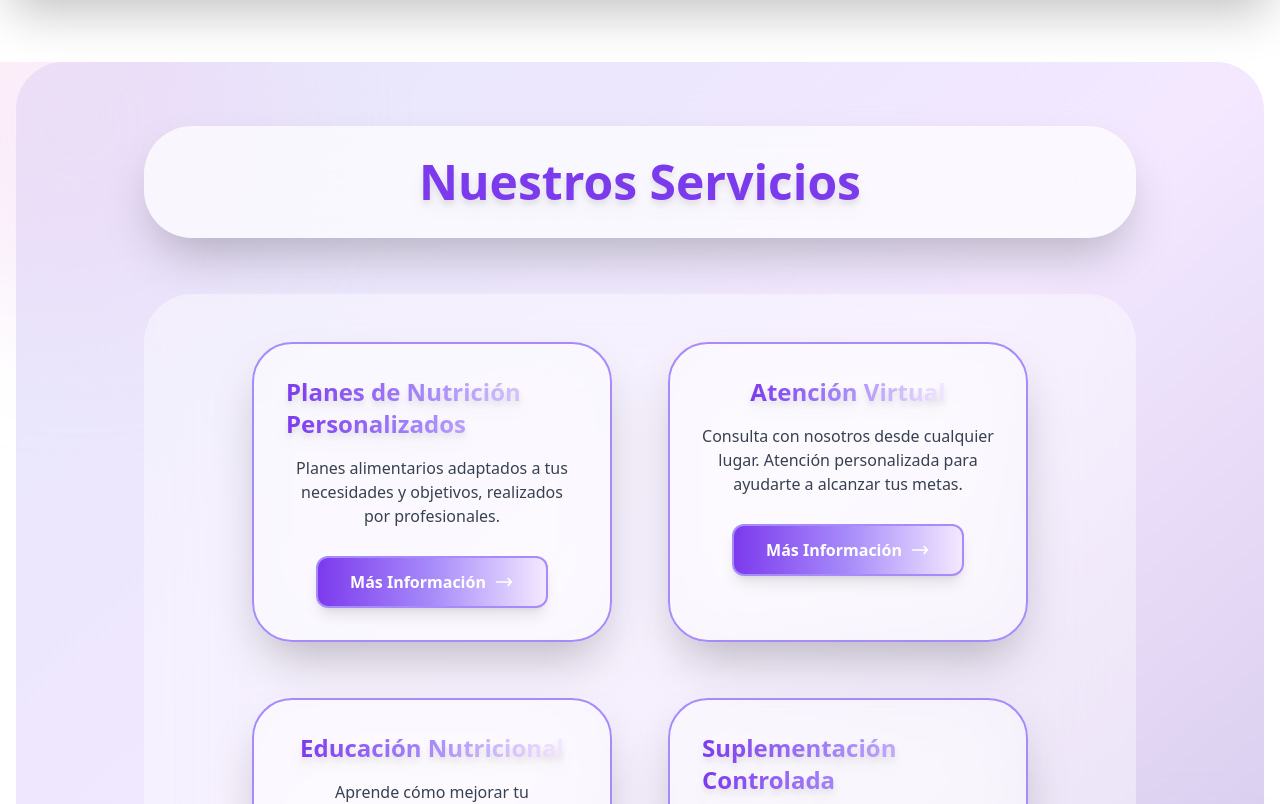
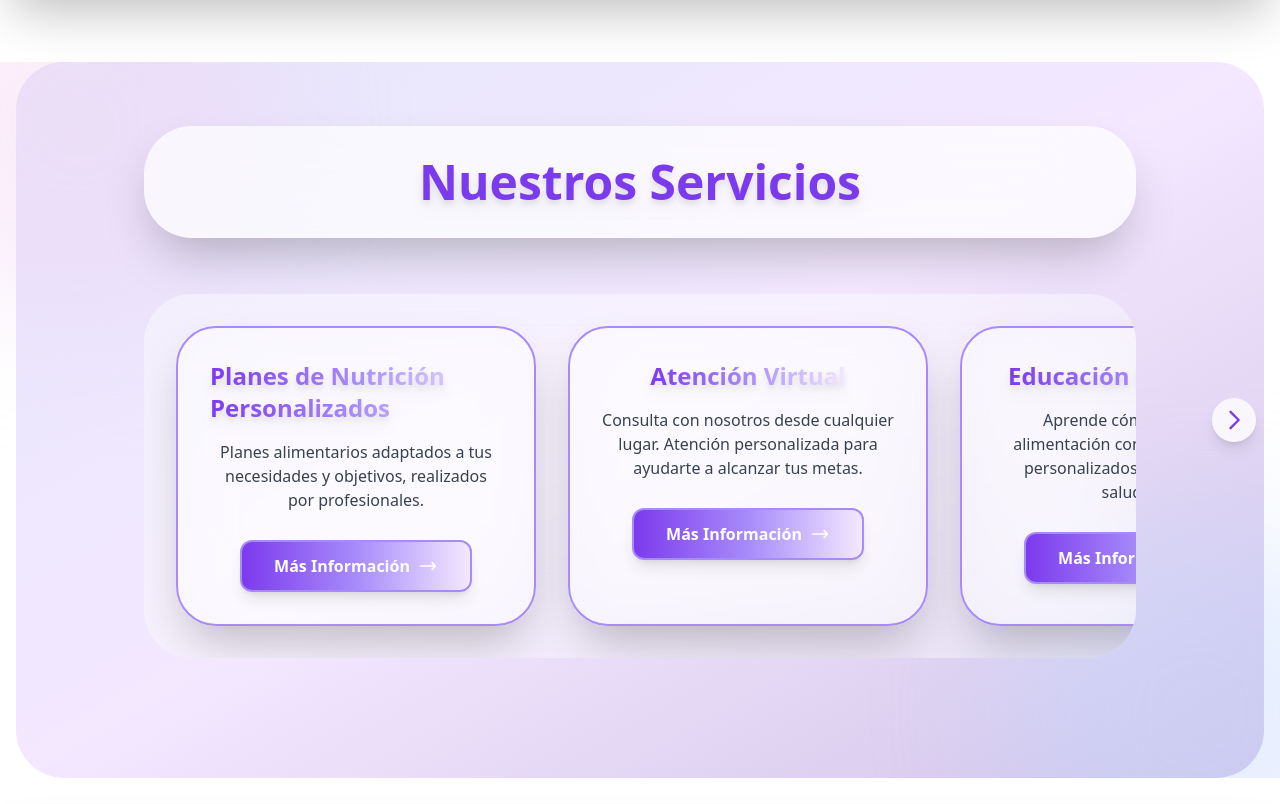
Before and after one commit to 31pablo05/NutricionistaPamelaWeissberg, a React (Vite) app: page / in a window 1280 px wide. Shown: the part 6581-7385 px from the top of the page. Built offline with nearby package versions, Linux system fonts and the light colour scheme.

Commit message:
ajustees en product section

```diff
--- a/src/components/home/ProductsSection.jsx
+++ b/src/components/home/ProductsSection.jsx
@@ -1,4 +1,4 @@
-import React from 'react';
+import React, { useRef, useState, useEffect } from 'react';
 import { motion } from 'framer-motion';
 
 const cardVariants = {
@@ -47,6 +47,52 @@ const ProductsSection = () => {
 
 
 
+  // Scroll helpers
+  const scrollRef = useRef(null);
+  const [showLeft, setShowLeft] = useState(false);
+  const [showRight, setShowRight] = useState(false);
+
+  // Detect overflow for arrows
+  useEffect(() => {
+    const handleScroll = () => {
+      const el = scrollRef.current;
+      if (!el) return;
+      setShowLeft(el.scrollLeft > 10);
+      setShowRight(el.scrollLeft + el.clientWidth < el.scrollWidth - 10);
+    };
+    handleScroll();
+    const el = scrollRef.current;
+    if (el) {
+      el.addEventListener('scroll', handleScroll);
+      window.addEventListener('resize', handleScroll);
+    }
+    return () => {
+      if (el) el.removeEventListener('scroll', handleScroll);
+      window.removeEventListener('resize', handleScroll);
+    };
+  }, []);
+
+  // Scroll with mouse wheel (horizontal)
+  useEffect(() => {
+    const el = scrollRef.current;
+    if (!el) return;
+    const onWheel = (e) => {
+      if (e.deltaY !== 0) {
+        el.scrollLeft += e.deltaY;
+        e.preventDefault();
+      }
+    };
+    el.addEventListener('wheel', onWheel, { passive: false });
+    return () => el.removeEventListener('wheel', onWheel);
+  }, []);
+
+  const scrollBy = (dir) => {
+    const el = scrollRef.current;
+    if (!el) return;
+    const amount = 340; // ancho de card aprox
+    el.scrollBy({ left: dir * amount, behavior: 'smooth' });
+  };
+
   return (
     <section className="relative py-16 px-2 sm:px-6 md:px-10 lg:px-20 xl:px-32 max-w-7xl mx-auto flex flex-col items-center bg-gradient-to-br from-[#e6e6fa] via-[#f3e8ff] to-[#d1c4e9] rounded-[3rem]">
       {/* Fondo decorativo animado */}
@@ -63,9 +109,30 @@ const ProductsSection = () => {
         <h2 className="text-3xl sm:text-4xl md:text-5xl font-black mb-6 text-[#7c3aed] drop-shadow-lg text-center">Nuestros Servicios</h2>
       </motion.div>
 
-      {/* Tarjetas de Servicios */}
+      {/* Flechas de scroll */}
+      {showLeft && (
+        <button
+          className="absolute left-2 top-1/2 -translate-y-1/2 z-20 bg-white/80 hover:bg-[#a78bfa]/80 text-[#7c3aed] shadow-lg rounded-full p-2 transition-all duration-200 focus:outline-none focus:ring-2 focus:ring-[#a78bfa]"
+          onClick={() => scrollBy(-1)}
+          aria-label="Desplazar servicios a la izquierda"
+        >
+          <svg xmlns="http://www.w3.org/2000/svg" className="h-7 w-7" fill="none" viewBox="0 0 24 24" stroke="currentColor"><path strokeLinecap="round" strokeLinejoin="round" strokeWidth={2} d="M15 19l-7-7 7-7" /></svg>
+        </button>
+      )}
+      {showRight && (
+        <button
+          className="absolute right-2 top-1/2 -translate-y-1/2 z-20 bg-white/80 hover:bg-[#a78bfa]/80 text-[#7c3aed] shadow-lg rounded-full p-2 transition-all duration-200 focus:outline-none focus:ring-2 focus:ring-[#a78bfa]"
+          onClick={() => scrollBy(1)}
+          aria-label="Desplazar servicios a la derecha"
+        >
+          <svg xmlns="http://www.w3.org/2000/svg" className="h-7 w-7" fill="none" viewBox="0 0 24 24" stroke="currentColor"><path strokeLinecap="round" strokeLinejoin="round" strokeWidth={2} d="M9 5l7 7-7 7" /></svg>
+        </button>
+      )}
+
+      {/* Tarjetas de Servicios con scroll horizontal snap y flechas */}
+      <div ref={scrollRef} className="relative z-10 w-full max-w-5xl mx-auto rounded-[3rem] bg-white/40 backdrop-blur-2xl p-4 sm:p-8 mb-14 overflow-x-auto scrollbar-thin scrollbar-thumb-[#a78bfa]/60 scrollbar-track-transparent">
         <motion.div
-        className="relative z-10 flex flex-wrap justify-center gap-10 mb-14 w-full max-w-5xl mx-auto rounded-[3rem] bg-white/40 backdrop-blur-2xl p-6 sm:p-10"
+          className="flex gap-8 min-w-[700px] sm:min-w-[900px] md:min-w-[1200px] lg:min-w-0 lg:w-full snap-x snap-mandatory"
           initial="hidden"
           whileInView="visible"
           viewport={{ once: true, amount: 0.2 }}
@@ -73,7 +140,7 @@ const ProductsSection = () => {
           {cards.map((card, index) => (
             <motion.article
               key={index}
-            className="bg-white/30 backdrop-blur-2xl border-2 border-[#a78bfa] shadow-2xl rounded-[2.5rem] p-8 w-full sm:w-[300px] md:w-[340px] lg:w-[360px] m-2 flex flex-col items-center group transition-all duration-500 cursor-pointer hover:shadow-violet-400/40 hover:border-[#7c3aed] hover:bg-white/50"
+              className="bg-white/30 backdrop-blur-2xl border-2 border-[#a78bfa] shadow-2xl rounded-[2.5rem] p-8 w-[300px] md:w-[340px] lg:w-[360px] flex-shrink-0 flex flex-col items-center group transition-all duration-500 cursor-pointer hover:shadow-violet-400/40 hover:border-[#7c3aed] hover:bg-white/50 snap-center"
               custom={index}
               variants={cardVariants}
               initial="hidden"
@@ -90,7 +157,6 @@ const ProductsSection = () => {
                 whileTap={{ scale: 0.97 }}
                 aria-label={`Más información sobre ${card.title}`}
                 aria-describedby={`card-desc-${index}`}
-              // onClick={() => { /* Acción futura, por ejemplo, abrir modal o navegar */ }}
                 type="button"
               >
                 <span className="relative z-10 flex items-center gap-2">Más Información <svg xmlns="http://www.w3.org/2000/svg" className="h-5 w-5" fill="none" viewBox="0 0 24 24" stroke="currentColor"><path strokeLinecap="round" strokeLinejoin="round" strokeWidth={2} d="M17 8l4 4m0 0l-4 4m4-4H3" /></svg></span>
@@ -99,8 +165,7 @@ const ProductsSection = () => {
             </motion.article>
           ))}
         </motion.div>
-
-
+      </div>
     </section>
   );
 };
```
Lines whose indentation alone changed are shown as unchanged.
